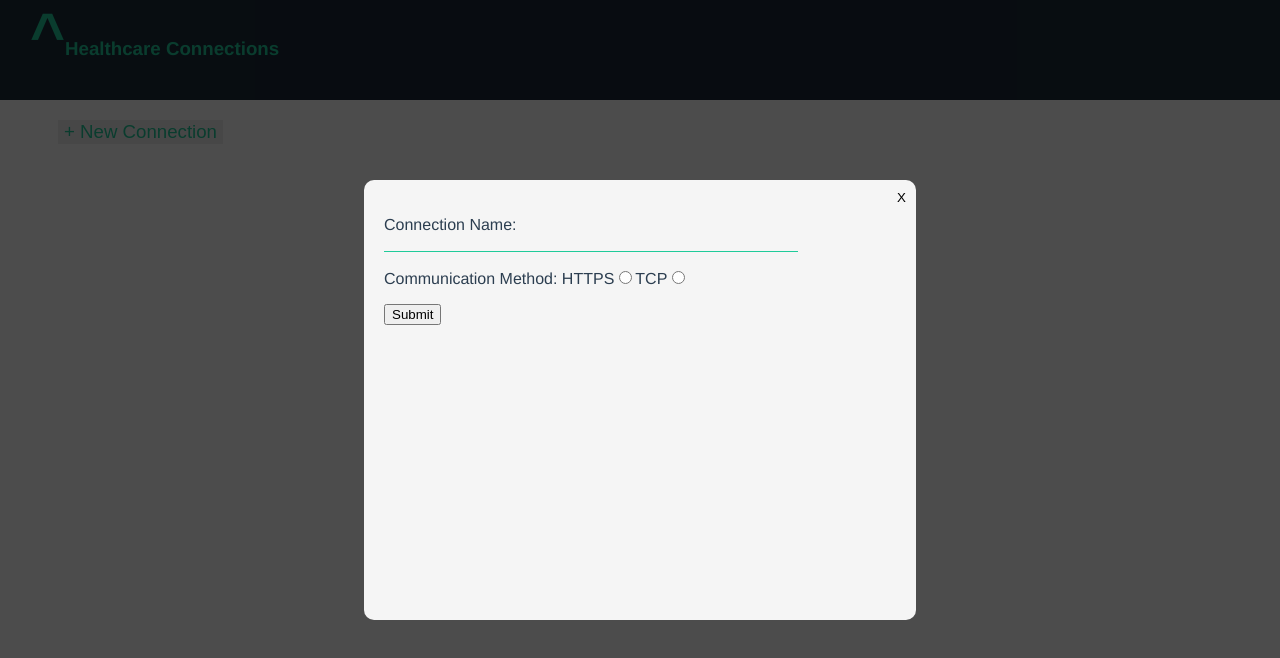
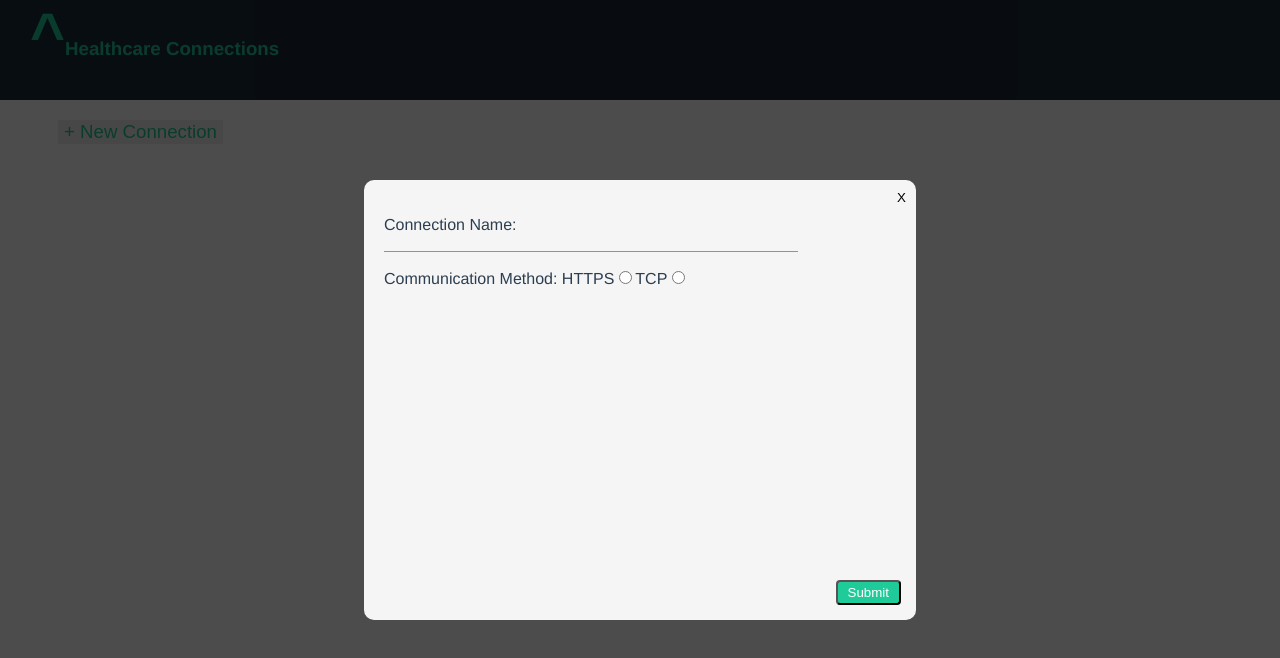
Before and after one commit to cassandradanger/connectionAnalysisRdox, a Vue app: page /#/ in a window 1280 px wide. Both pictures are taken after a click on the button "+ New Connection". Shown: the top 658 px of the page. Built offline with nearby package versions, Linux system fonts and the light colour scheme.

Commit message:
add correct submit button to new connection modal

```diff
--- a/src/components/EditConnectionModal.vue
+++ b/src/components/EditConnectionModal.vue
@@ -194,4 +194,8 @@
         right: 15px;
     }
 
+    .submit:hover{
+        color: #1b2b3a;
+    }
+
 </style>
--- a/src/components/NewConnectionModal.vue
+++ b/src/components/NewConnectionModal.vue
@@ -67,7 +67,7 @@
                         />
                     </p>
                 </div>
-                <button @click.prevent="submit">Submit</button>
+                <button class="submit" @click.prevent="submit">Submit</button>
             </form>
         </div>
         </div>
@@ -105,6 +105,7 @@
                 }
             },
             close() {
+                this.refreshConnection();
                 this.$emit('close');
             },
             submit(){
@@ -150,16 +151,30 @@
     .modalDefault {
         border-radius: 10px;
         left: 50%;
-        max-height: 100vh;
+        max-height: 80vh;
         min-height: 50vh;
         overflow: auto;
         position: absolute;
         top: 50%;
         transform: translate(-50%, -50%);
         width: 40%;
-        height: 20px;
         background-color: whitesmoke;
         padding: 20px;
     }
 
+    .submit{
+        padding: 3px 10px;
+        border-radius: 4px;
+        background-color: #20cb9a;
+        color: white;
+        cursor: pointer;
+        position: absolute;
+        bottom: 15px;
+        right: 15px;
+    }
+
+    .submit:hover{
+        color: #1b2b3a;
+    }
+
 </style>
```
